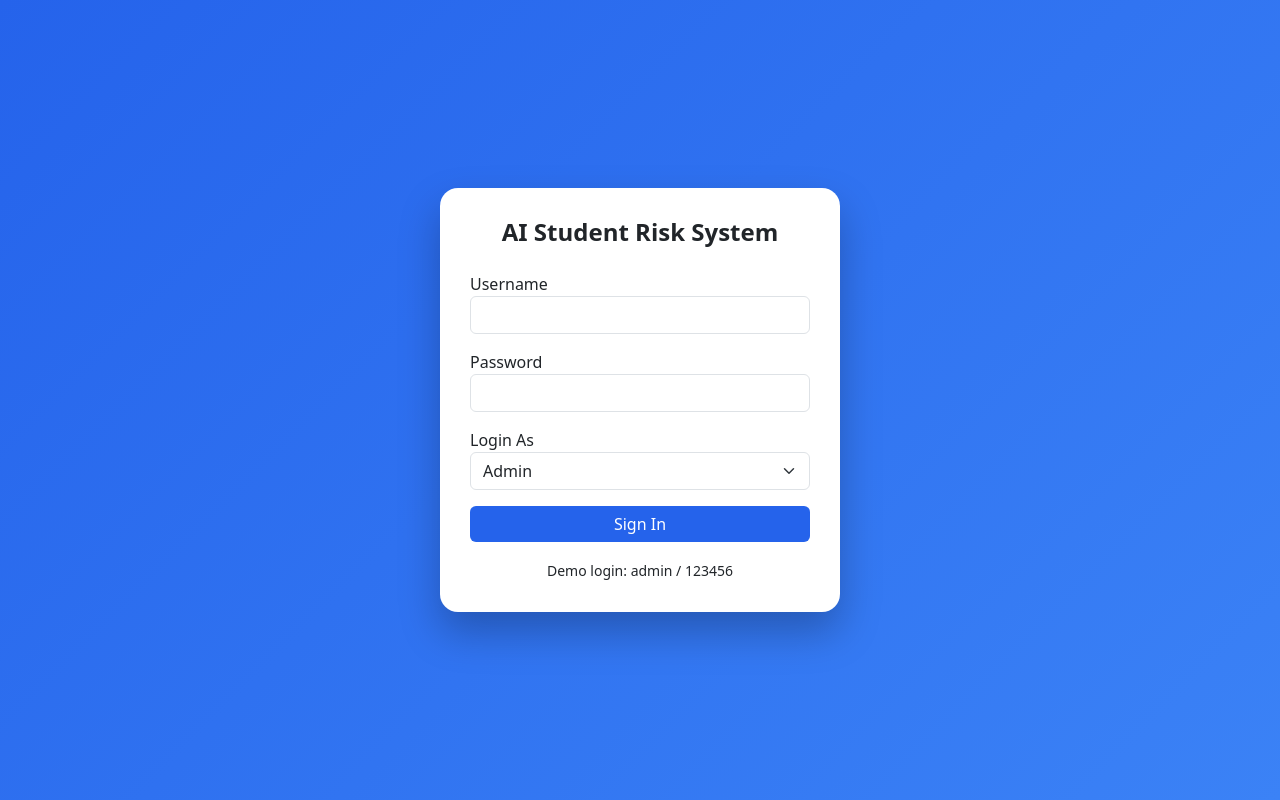
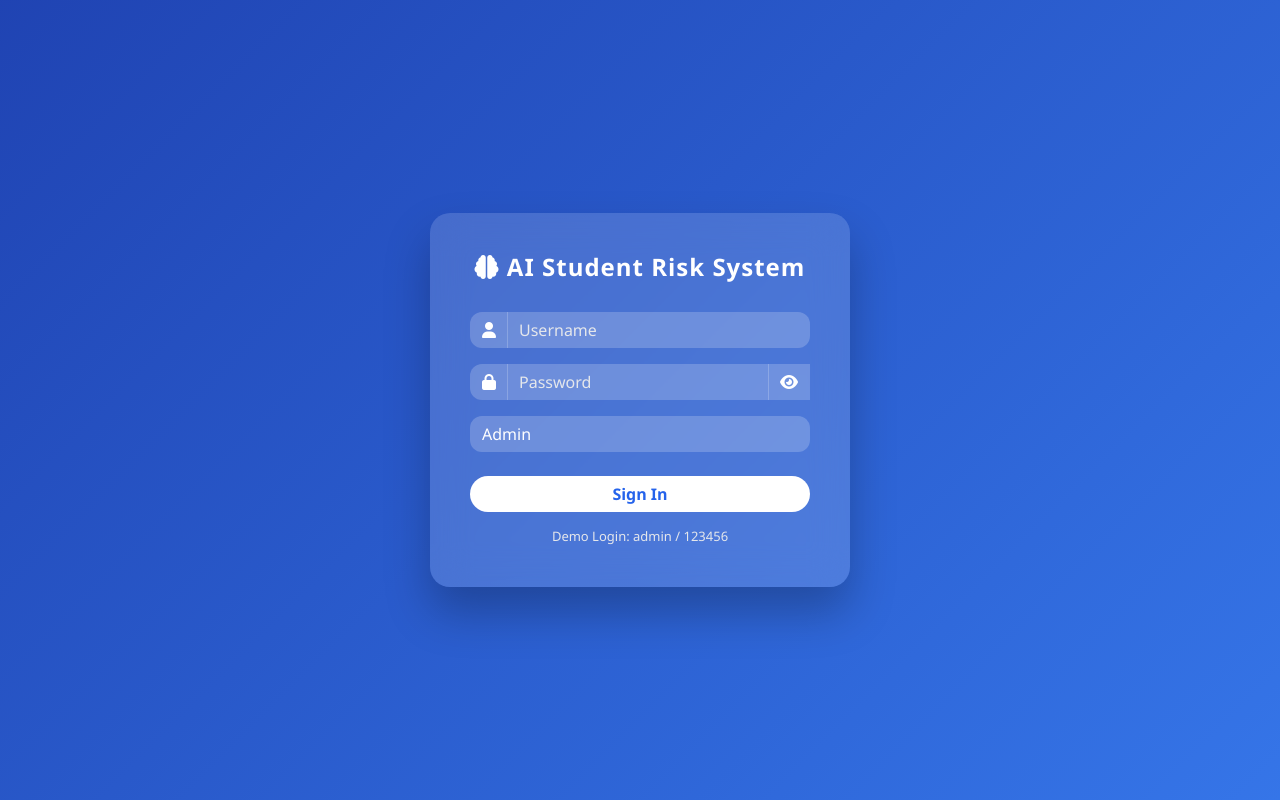
Before and after one commit to Nikki31Chaudhary/Prediciting-Student-Performance, a Flask app: page / in a window 1280 px wide. Run offline with Flask 3, Linux system fonts and the light colour scheme; parts of the project's set-up code (start-up, migrations or seed data) failed here and were passed over.

Commit message:
Implemented premium login UI with glassmorphism and animated background

```diff
--- a/templates/login.html
+++ b/templates/login.html
@@ -3,6 +3,7 @@
 <head>
     <title>Login | AI Student Risk System</title>
     <link href="https://cdn.jsdelivr.net/npm/bootstrap@5.3.2/dist/css/bootstrap.min.css" rel="stylesheet">
+    <link href="https://cdnjs.cloudflare.com/ajax/libs/font-awesome/6.5.0/css/all.min.css" rel="stylesheet">
 
     <style>
         body {
@@ -10,30 +11,82 @@
             display:flex;
             justify-content:center;
             align-items:center;
-            background: linear-gradient(135deg,#2563eb,#3b82f6);
+            background: linear-gradient(-45deg,#2563eb,#3b82f6,#1e40af,#1d4ed8);
+            background-size: 400% 400%;
+            animation: gradientBG 10s ease infinite;
+            font-family: 'Segoe UI', sans-serif;
+        }
+
+        @keyframes gradientBG {
+            0%{background-position:0% 50%;}
+            50%{background-position:100% 50%;}
+            100%{background-position:0% 50%;}
         }
 
         .login-card {
-            width:400px;
-            padding:30px;
-            border-radius:18px;
-            background:white;
-            box-shadow:0 20px 40px rgba(0,0,0,0.25);
+            width:420px;
+            padding:40px;
+            border-radius:20px;
+            backdrop-filter: blur(18px);
+            background: rgba(255,255,255,0.15);
+            box-shadow:0 25px 45px rgba(0,0,0,0.25);
+            color:white;
         }
 
         .login-title {
             text-align:center;
-            margin-bottom:25px;
+            margin-bottom:30px;
             font-weight:600;
+            letter-spacing:1px;
+        }
+
+        .form-control, .form-select {
+            background: rgba(255,255,255,0.2);
+            border:none;
+            color:white;
+            border-radius:12px;
+        }
+
+        .form-control::placeholder {
+            color:#e5e7eb;
+        }
+
+        .form-control:focus, .form-select:focus {
+            box-shadow:none;
+            background: rgba(255,255,255,0.3);
+            color:white;
+        }
+
+        .input-group-text {
+            background: rgba(255,255,255,0.2);
+            border:none;
+            color:white;
+            border-radius:12px 0 0 12px;
         }
 
         .btn-primary {
-            background:#2563eb;
+            background:white;
+            color:#2563eb;
             border:none;
+            border-radius:25px;
+            font-weight:600;
+            transition:0.3s;
         }
 
         .btn-primary:hover {
-            background:#1d4ed8;
+            background:#e0e7ff;
+            transform:translateY(-2px);
+        }
+
+        .role-select {
+            border-radius:12px;
+        }
+
+        .small-text {
+            text-align:center;
+            margin-top:15px;
+            font-size:13px;
+            color:#e5e7eb;
         }
     </style>
 </head>
@@ -41,37 +94,69 @@
 <body>
 
 <div class="login-card">
-    <h4 class="login-title">AI Student Risk System</h4>
+
+    <h4 class="login-title">
+        <i class="fa-solid fa-brain"></i> AI Student Risk System
+    </h4>
 
     <form method="POST">
 
-        <div class="mb-3">
-            <label>Username</label>
-            <input type="text" name="username" class="form-control" required>
+        <!-- Username -->
+        <div class="mb-3 input-group">
+            <span class="input-group-text">
+                <i class="fa-solid fa-user"></i>
+            </span>
+            <input type="text" name="username" class="form-control" placeholder="Username" required>
         </div>
 
-        <div class="mb-3">
-            <label>Password</label>
-            <input type="password" name="password" class="form-control" required>
+        <!-- Password -->
+        <div class="mb-3 input-group">
+            <span class="input-group-text">
+                <i class="fa-solid fa-lock"></i>
+            </span>
+            <input type="password" name="password" id="password" class="form-control" placeholder="Password" required>
+            <span class="input-group-text" onclick="togglePassword()" style="cursor:pointer;">
+                <i class="fa-solid fa-eye" id="eyeIcon"></i>
+            </span>
         </div>
 
-        <div class="mb-3">
-            <label>Login As</label>
-            <select name="role" class="form-select" required>
+        <!-- Role -->
+        <div class="mb-4">
+            <select name="role" class="form-select role-select" required>
                 <option value="Admin">Admin</option>
                 <option value="Teacher">Teacher</option>
                 <option value="Student">Student</option>
             </select>
         </div>
 
-        <button type="submit" class="btn btn-primary w-100">Sign In</button>
+        <button type="submit" class="btn btn-primary w-100">
+            Sign In
+        </button>
 
     </form>
 
-    <div class="text-center mt-3">
-        <small>Demo login: admin / 123456</small>
+    <div class="small-text">
+        Demo Login: admin / 123456
     </div>
+
 </div>
+
+<script>
+function togglePassword(){
+    let pass = document.getElementById("password");
+    let icon = document.getElementById("eyeIcon");
+
+    if(pass.type === "password"){
+        pass.type = "text";
+        icon.classList.remove("fa-eye");
+        icon.classList.add("fa-eye-slash");
+    } else {
+        pass.type = "password";
+        icon.classList.remove("fa-eye-slash");
+        icon.classList.add("fa-eye");
+    }
+}
+</script>
 
 </body>
 </html>
```
